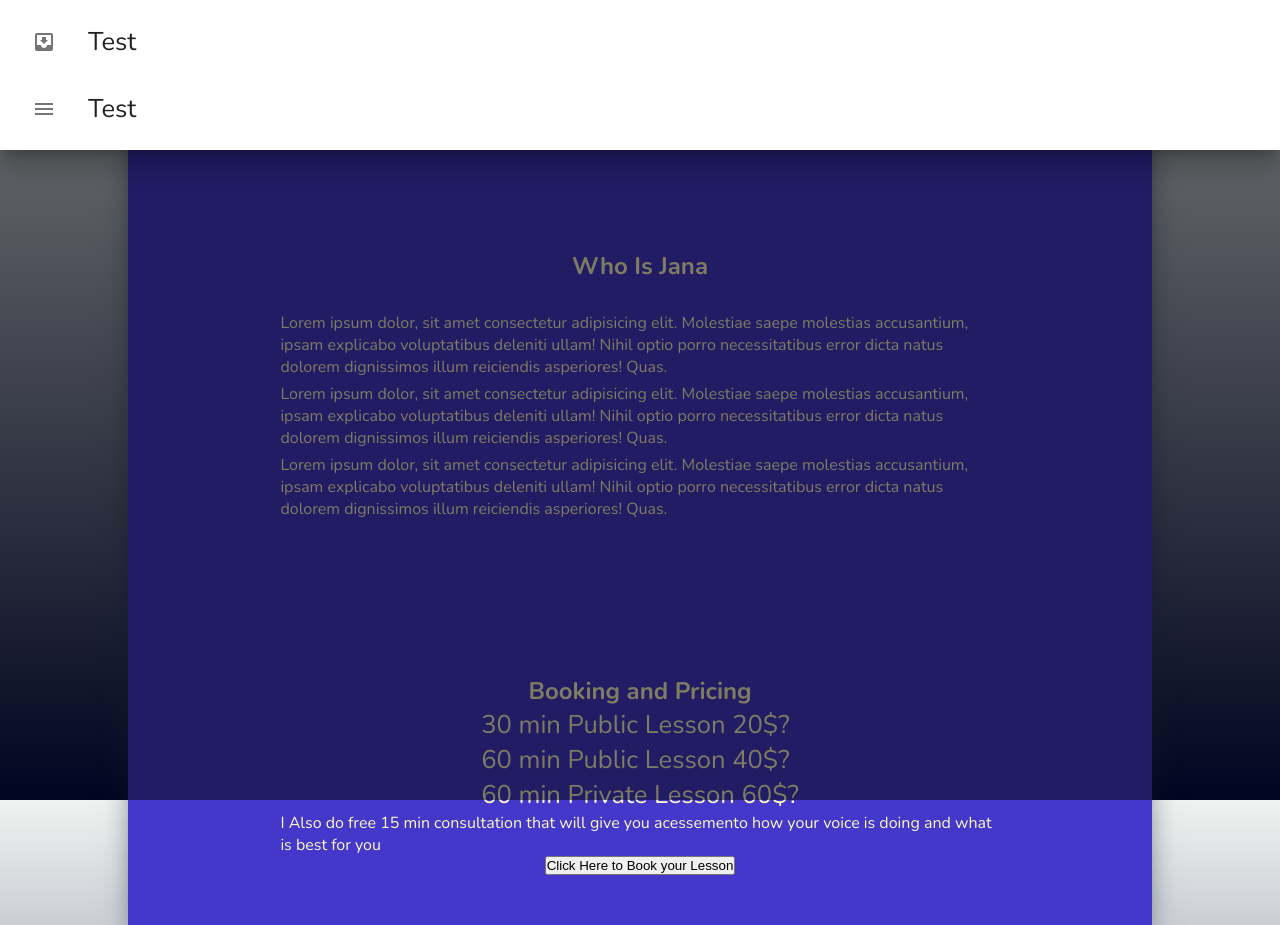
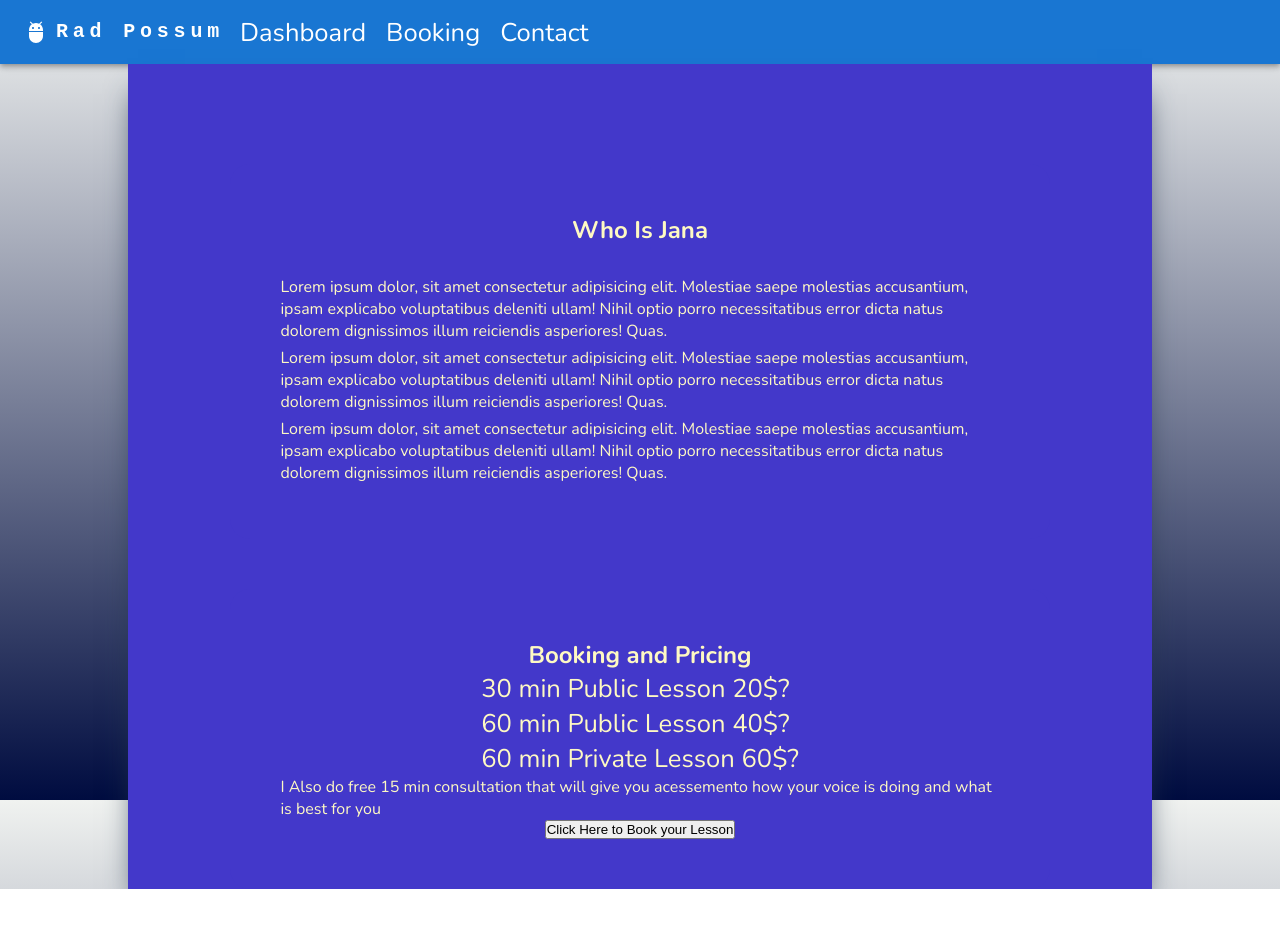
Before and after one commit to Chloe199719/VoiceWebsite, a React (Create React App) app: page / in a window 1280 px wide. After the commit the page ends 889 px from the top, so only its background shows below. Built offline with nearby package versions, Linux system fonts and the light colour scheme.

Commit message:
Called it

```diff
--- a/src/App.css
+++ b/src/App.css
@@ -24,7 +24,7 @@ body {
   height: 100vh;
 }
 
-header {
+.header {
   background: #bdc3c7; /* fallback for old browsers */
   background: -webkit-linear-gradient(
     to left,
@@ -46,6 +46,12 @@ header {
   display: flex;
   align-items: center;
   gap: 20px;
+}
+.test {
+  width: 100%;
+}
+.MuiMenu-paper {
+  background-color: green;
 }
 header ul {
   display: flex;
--- a/src/modules/header/Header.js
+++ b/src/modules/header/Header.js
@@ -1,12 +1,37 @@
+import { Menu } from "@mui/icons-material";
+import { AppBar, IconButton, Toolbar, Typography } from "@mui/material";
+import { Box } from "@mui/system";
 import React from "react";
 import NavBar from "./NavBar";
 import Title from "./title";
+import AdbIcon from "@mui/icons-material/Adb";
 
 export default function Header(props) {
   return (
-    <header>
-      <Title />
-      <NavBar />
-    </header>
+    <Box sx={{ flexGrow: 1 }}>
+      <AppBar position="static">
+        <Toolbar>
+          <AdbIcon sx={{ display: { xs: "none", md: "flex" }, mr: 1 }} />
+          <Typography
+            variant="h6"
+            noWrap
+            component="a"
+            sx={{
+              mr: 2,
+              display: { xs: "none", md: "flex" },
+              fontFamily: "monospace",
+              fontWeight: 700,
+              letterSpacing: ".3rem",
+              color: "inherit",
+              textDecoration: "none",
+            }}
+          >
+            Rad Possum
+          </Typography>
+          {/* <Title /> */}
+          <NavBar />
+        </Toolbar>
+      </AppBar>
+    </Box>
   );
 }
--- a/src/modules/header/NavBar.js
+++ b/src/modules/header/NavBar.js
@@ -1,14 +1,13 @@
 import React from "react";
 import Button from "@mui/material/Button";
 import Drawer from "@mui/material/Drawer";
+import Content from "./content";
 function NavBar(props) {
   return (
     <nav>
       <ul>
-        <li>Home</li>
-        <li>About me</li>
         <li>
-          <Button>Resources</Button>
+          <Content />
         </li>
         <li>Booking</li>
         <li>Contact</li>
--- /dev/null
+++ b/src/modules/header/content.js
@@ -0,0 +1,71 @@
+import React, { useState } from "react";
+import Menu from "@mui/material/Menu";
+import MenuItem from "@mui/material/MenuItem";
+import Button from "@mui/material/Button";
+import styled from "@emotion/styled";
+import { Paper } from "@mui/material";
+import { red } from "@mui/material/colors";
+
+function Content() {
+  const [anchorEl, setAnchorEl] = useState(null);
+  const open = Boolean(anchorEl);
+  const StyledPaper = styled(Paper)(`border-radius: 0;
+  color: white;
+  background: #272A31;
+  `);
+  const StyledMenuItem = styled(MenuItem)(
+    `
+      &:hover, &.Mui-focusVisible {
+        background-color: darkBlue
+      }`
+  );
+  const toggleOpen = function (e) {
+    setAnchorEl(e.currentTarget);
+  };
+
+  const handleClose = function (e) {
+    setAnchorEl(null);
+  };
+
+  return (
+    <div>
+      <div
+        id="demo-positioned-button"
+        aria-controls={open ? "demo-positioned-menu" : undefined}
+        aria-haspopup="true"
+        aria-expanded={open ? "true" : undefined}
+        onClick={toggleOpen}
+      >
+        Dashboard
+      </div>
+      <StyledPaper>
+        <Menu
+          sx={{
+            "& .MuiMenu-paper": {
+              backgroundColor: "lightblue",
+            },
+          }}
+          id="demo-positioned-menu"
+          aria-labelledby="demo-positioned-button"
+          anchorEl={anchorEl}
+          open={open}
+          onClose={handleClose}
+          // anchorOrigin={{
+          //   vertical: "top",
+          //   horizontal: "left",
+          // }}
+          // transformOrigin={{
+          //   vertical: "top",
+          //   horizontal: "left",
+          // }}
+        >
+          <StyledMenuItem onClick={handleClose}>Profile</StyledMenuItem>
+          <StyledMenuItem onClick={handleClose}>My account</StyledMenuItem>
+          <StyledMenuItem onClick={handleClose}>Logout</StyledMenuItem>
+        </Menu>
+      </StyledPaper>
+    </div>
+  );
+}
+
+export default Content;
--- a/src/modules/header/title.js
+++ b/src/modules/header/title.js
@@ -13,7 +13,7 @@ import MailIcon from "@mui/icons-material/Mail";
 import MenuIcon from "@mui/icons-material/Menu";
 
 export default function Title() {
-  const [isOpen, setIsOpen] = useState(true);
+  const [isOpen, setIsOpen] = useState(false);
 
   const toggleDrawer = function () {
     setIsOpen(!isOpen);
```
